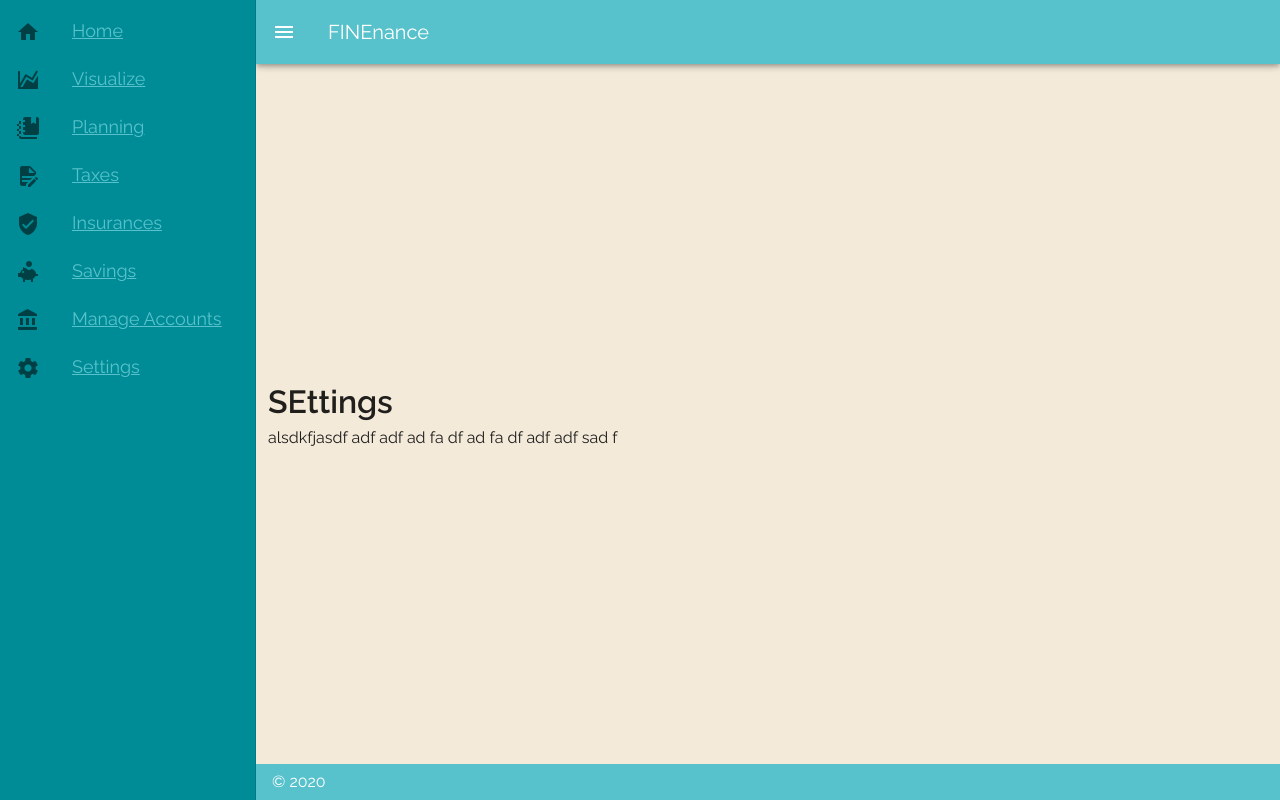
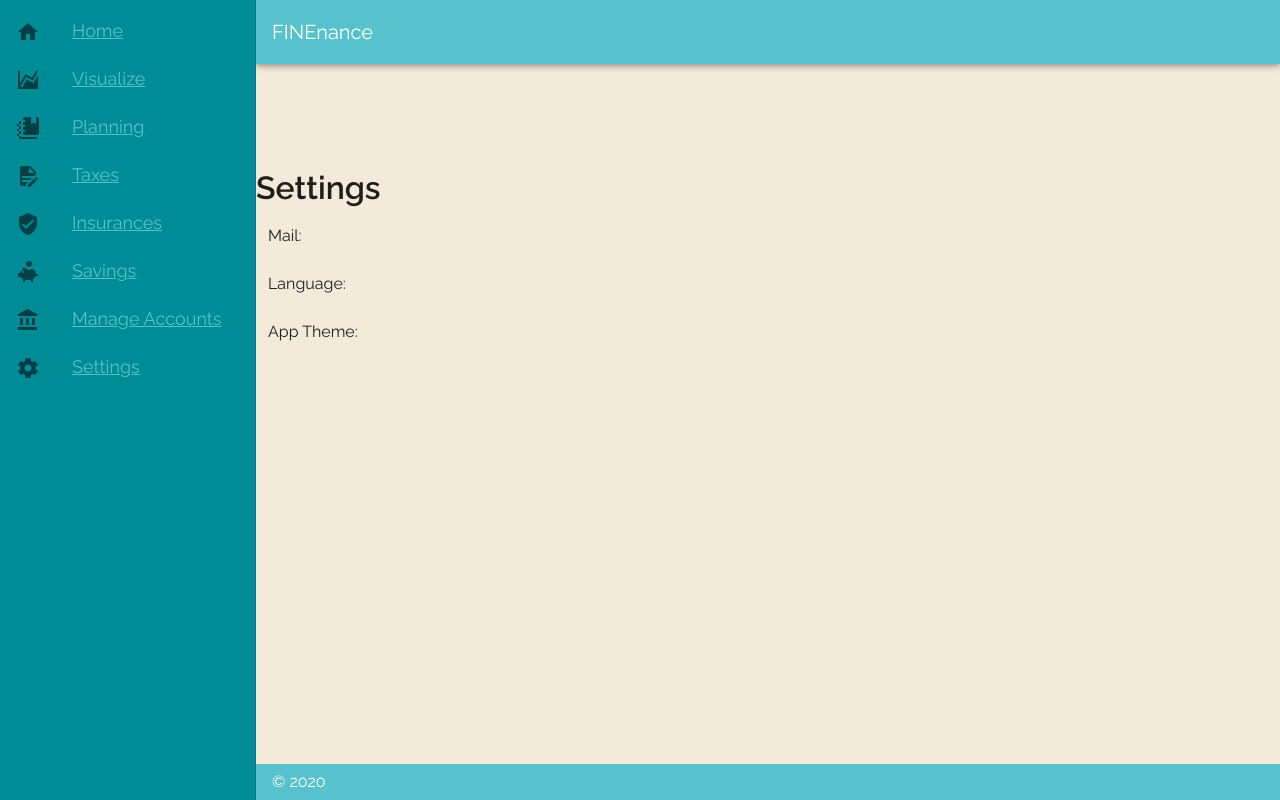
Before and after one commit to TPccHorizon/finanzr-web, a Vue app: page /settings in a window 1280 px wide. Built offline with nearby package versions, Linux system fonts and the light colour scheme; no server answers.

Commit message:
basic settings layout with mocked api

```diff
--- a/package.json
+++ b/package.json
@@ -8,10 +8,12 @@
     "lint": "vue-cli-service lint"
   },
   "dependencies": {
+    "axios": "^0.19.2",
     "core-js": "^3.6.5",
     "node-sass": "^4.14.1",
     "sass-loader": "^8.0.2",
     "vue": "^2.6.11",
+    "vue-axios": "^2.1.5",
     "vue-class-component": "^7.2.3",
     "vue-router": "^3.3.4",
     "vuetify": "^2.3.1"
--- a/src/main.js
+++ b/src/main.js
@@ -2,8 +2,11 @@ import Vue from 'vue'
 import App from './App.vue'
 import vuetify from "@/plugins/vuetify";
 import router from './router/router';
+import axios from 'axios'
+import VueAxios from "vue-axios";
 
 Vue.config.productionTip = false;
+Vue.use(VueAxios, axios)
 
 new Vue({
   router,
--- a/src/views/MainLayout.vue
+++ b/src/views/MainLayout.vue
@@ -31,7 +31,6 @@
                 :clipped-left="primaryDrawer.clipped"
                 dark
         >
-            <v-app-bar-nav-icon ></v-app-bar-nav-icon>
             <v-toolbar-title>FINEnance</v-toolbar-title>
         </v-app-bar>
 
@@ -40,8 +39,18 @@
                     class="fill-height background"
                     fluid
             >
+                <v-row>
+                    <v-col cols="12">
+                        <v-row
+                                :align="'start'"
+                                :justify="'start'"
+                                style="height: 500px;"
+                        >
+                            <router-view />
+                        </v-row>
+                    </v-col>
+                </v-row>
 
-                <router-view />
 
 
             </v-container>
--- a/src/views/SettingsView.vue
+++ b/src/views/SettingsView.vue
@@ -1,27 +1,38 @@
 <template>
     <div>
-        <h1>SEttings</h1>
-        <div>
-            alsdkfjasdf
-            adf
-            adf
-            ad
-            fa
-            df
-            ad
-            fa
-            df
-            adf
-            adf
-            sad
-            f
-        </div>
+        <h1>Settings</h1>
+        <v-col>
+            Mail: {{settings.user.mail}}
+        </v-col>
+        <v-col>
+            Language: {{settings.language}}
+        </v-col>
+        <v-col>
+            App Theme: {{settings.theme}}
+        </v-col>
     </div>
+
 </template>
 
 <script>
     export default {
-        name: "SettingsView"
+        name: "SettingsView",
+        data () {
+            return {
+                settings: {
+                    user: {
+                        mail: null
+                    },
+                    language: null,
+                    theme: null
+                }
+            }
+        },
+        mounted () {
+            this.axios
+                .get('https://my-json-server.typicode.com/TPccHorizon/APIMock/user-settings')
+                .then(response => (this.settings = response.data))
+        }
     }
 </script>
 
```
Also changed, not shown: 1 other file (tests, documents, lock files or other folders).
